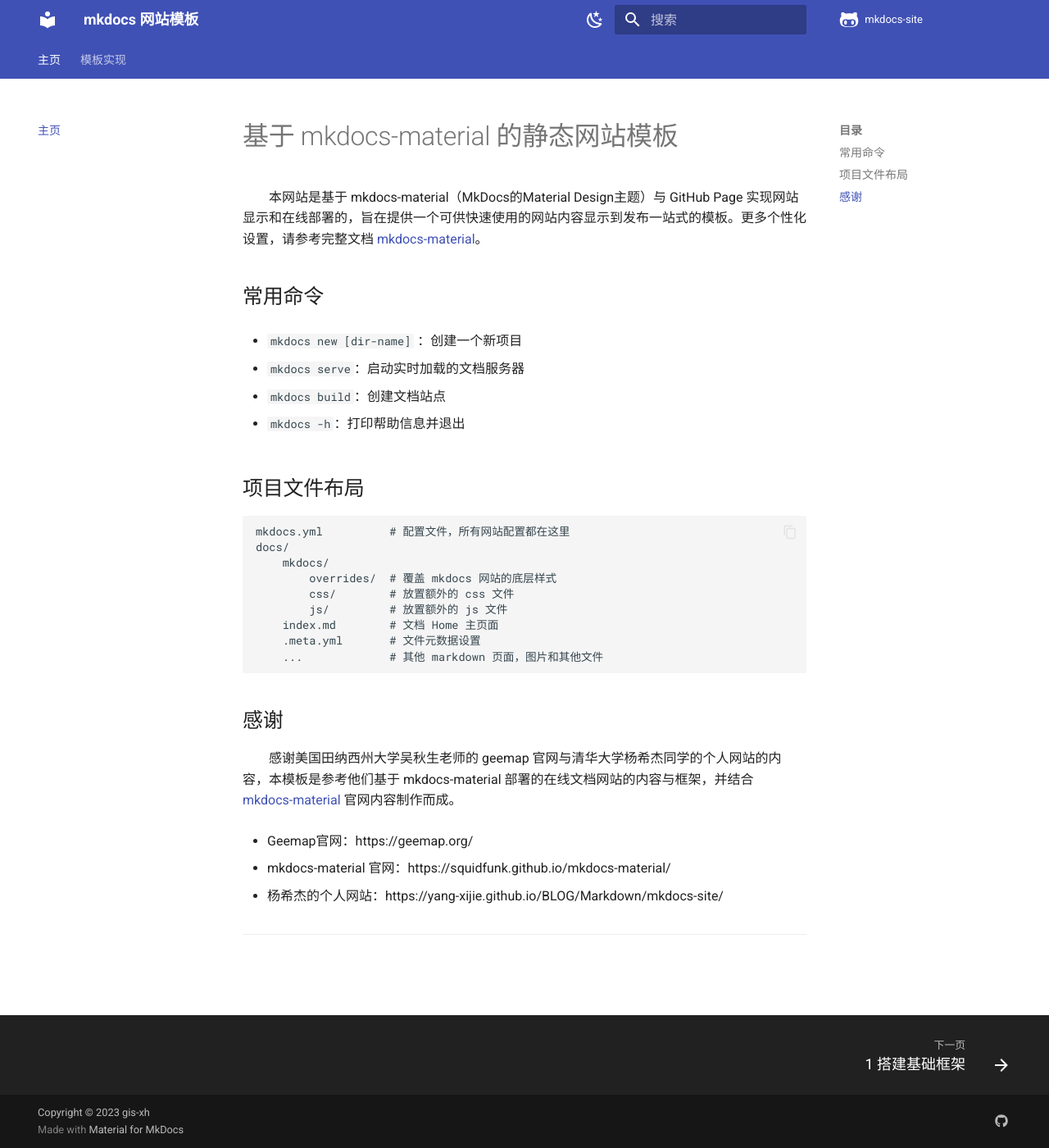
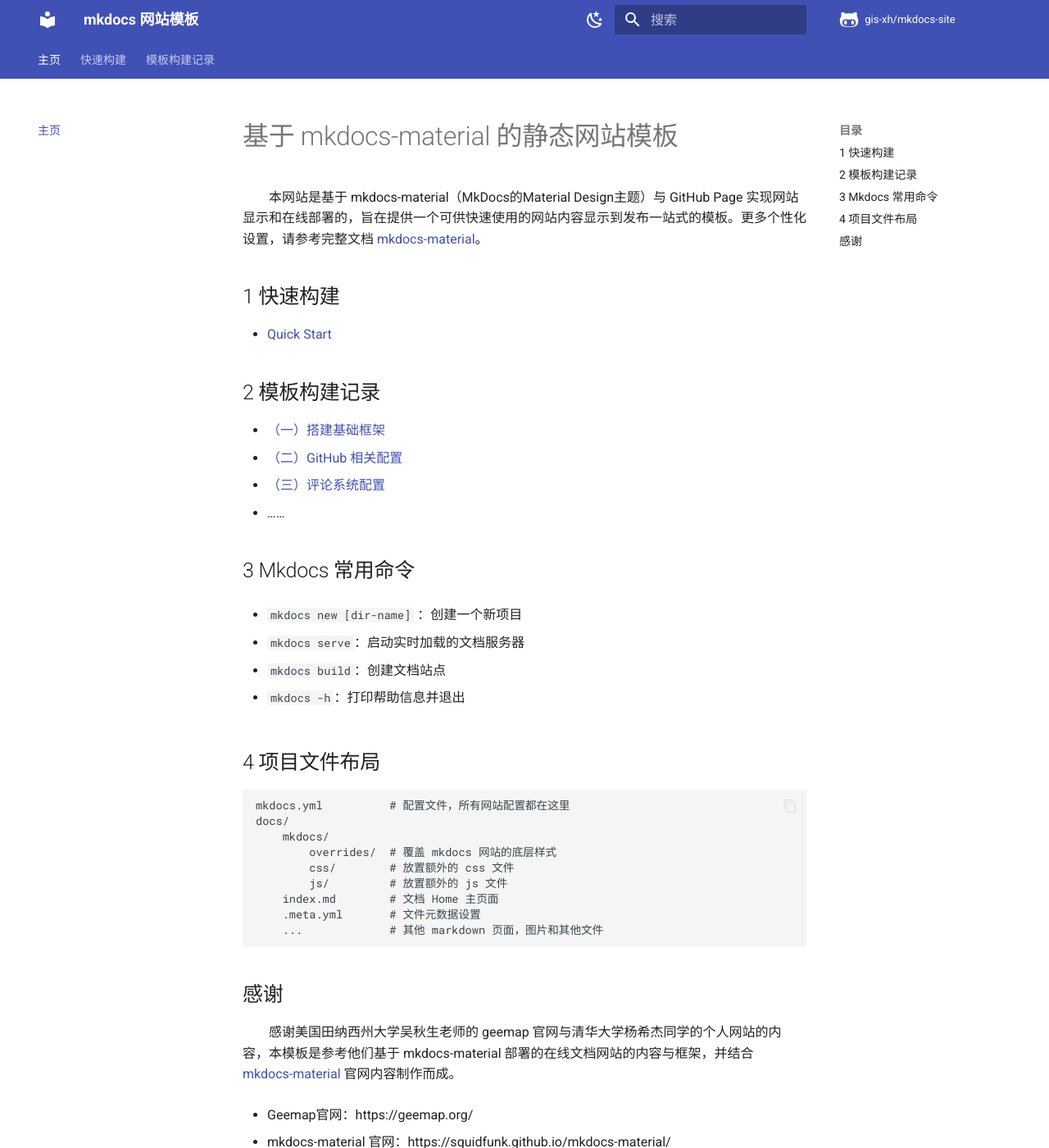
Before and after one commit to gis-xh/mkdocs-site, an MkDocs documentation site: the page built from docs/index.md, in a window 1280 px wide and 1400 px high. Shown: the whole window at 82% size. Built offline with MkDocs 1.6.1 and Material for MkDocs 9.7.7, drawn with Linux system fonts in a browser that asks for light colours; comment, search, counter and statistics services are not loaded.

Commit message:
添加了项目快速启动说明

````diff
--- a/docs/01base_setup.md
+++ b/docs/01base_setup.md
@@ -1,4 +1,4 @@
-# 模板实现（一）搭建基础框架
+# 模板构建记录（一）搭建基础框架
 
 
 
@@ -79,7 +79,7 @@
 
 ![image-20230601145403661](./img/image-20230601145403661.png)
 
-<center>图 1 创建网站基础模板</center>
+<center>图 2-1 创建网站基础模板</center>
 
 &emsp;&emsp;我们使用 VS Code 打开这个创建好的项目，它此时应该位于此目录：
 
@@ -89,7 +89,7 @@
 
 ![image-20230601145601551](./img/image-20230601145601551.png)
 
-<center>图 2 项目初始目录</center>
+<center>图 2-2 项目初始目录</center>
 
 ### 2.2 配置工作流文件
 
@@ -146,7 +146,7 @@
 
 ![image-20230601164743598](./img/image-20230601164743598.png)
 
-<center>图 3 配置 GitHub 工作流</center>
+<center>图 2-3 配置 GitHub 工作流</center>
 
 ### 2.3 备份虚拟环境
 
@@ -166,7 +166,7 @@
 
 ![image-20230601164958435](./img/image-20230601164958435.png)
 
-<center>图 4 备份虚拟环境信息</center>
+<center>图 2-4 备份虚拟环境信息</center>
 
 
 
@@ -199,7 +199,7 @@
 
 ![image-20230601152939930](./img/image-20230601152939930.png)
 
-<center>图 5 Git 初始化</center>
+<center>图 3-1 Git 初始化</center>
 
 ### 3.3 启动模板
 
@@ -211,13 +211,13 @@
 
 ![image-20230601153738196](./img/image-20230601153738196.png)
 
-<center>图 6 启动项目</center>
+<center>图 3-2 启动项目</center>
 
 &emsp;&emsp;此时，网站已经可以正常显示了，形式如下。
 
 ![image-20230601153854916](./img/image-20230601153854916.png)
 
-<center>图 7 项目界面</center>
+<center>图 3-3 项目界面</center>
 
 
 
--- a/docs/03comments_setup.md
+++ b/docs/03comments_setup.md
@@ -1,4 +1,4 @@
-# 模板实现（三）评论系统配置
+# 模板构建记录（三）评论系统配置
 
 
 
--- a/docs/index.md
+++ b/docs/index.md
@@ -10,7 +10,22 @@
 
 
 
-## 常用命令
+## 1 快速构建
+
+- [Quick Start](quick_start.md)
+
+
+
+## 2 模板构建记录
+
+- [（一）搭建基础框架](01base_setup.md)
+- [（二）GitHub 相关配置](02github_setup.md)
+- [（三）评论系统配置](03comments_setup.md)
+- ……
+
+
+
+## 3 Mkdocs 常用命令
 
 * `mkdocs new [dir-name]` ：创建一个新项目
 
@@ -22,7 +37,7 @@
 
 
 
-## 项目文件布局
+## 4 项目文件布局
 
 
 ```
--- /dev/null
+++ b/docs/quick_start.md
@@ -0,0 +1,49 @@
+# 个人网站模板快速构建
+
+
+
+## 1 前提条件
+
+- **Miniconda / Anaconda 环境**：用于本地部署环境的构建。如未安装请参考本篇内容进行安装：[Win11 安装配置 Miniconda 全过程记录 - 亚瑟的个人学习记录 (gis-xh.github.io)](https://gis-xh.github.io/my-note/python/01conda/Win11-Miniconda-install/)
+- **Git 工具**：用于与 GitHub 进行交互。
+- **Typora**：用于编写 Markdown 文件。
+- **VS Code**：用于编辑和启动网站项目。
+- **GitHub 账户**：网站是部署在 GitHub 上。
+
+
+
+## 2 克隆项目
+
+&emsp;&emsp;选择合适的目录，使用 Git 工具拉取模板仓库的所有代码。
+
+```sh
+git clone https://github.com/gis-xh/mkdocs-site.git
+```
+
+
+
+## 3 克隆虚拟环境
+
+&emsp;&emsp;使用 conda 命令，以项目目录中的 `site_env.yaml` 文件内容为匹配，完整克隆网站项目创建时所用的开发环境。
+
+```sh
+conda env create -n my-site -f site_env.yaml
+```
+
+
+
+## 4 启动项目
+
+&emsp;&emsp;在完整克隆开发环境后，激活虚拟环境即可在本地正常启动网站项目。
+
+> 激活环境
+
+```sh
+conda activate my-site
+```
+
+> 启动项目
+
+```sh
+mkdocs serve
+```
--- a/mkdocs.yml
+++ b/mkdocs.yml
@@ -38,7 +38,7 @@
 edit_uri: edit/main/docs # 编辑按钮跳转的链接
 ## [top-right corner]
 repo_url: https://github.com/gis-xh/mkdocs-site # 右上角点击跳转的链接
-repo_name: mkdocs-site # 右上角的名字
+repo_name: gis-xh/mkdocs-site # 右上角的名字
 ## [bottom-left corner]
 copyright: Copyright &copy; 2023 gis-xh # 左下角的版权声明
 ## [bottom-right corner]
@@ -52,7 +52,9 @@
 # [Navigtion] 导航栏
 nav:
   - 主页: index.md
-  - 模板实现:
+  - 快速构建:
+    - quick_start.md
+  - 模板构建记录:
     - 1 搭建基础框架: 01base_setup.md
     - 2 GitHub 相关配置: 02github_setup.md
     - 3 评论系统配置: 03comments_setup.md
````
Also changed, not shown: docs/02github_setup.md (+12 -12 lines).
